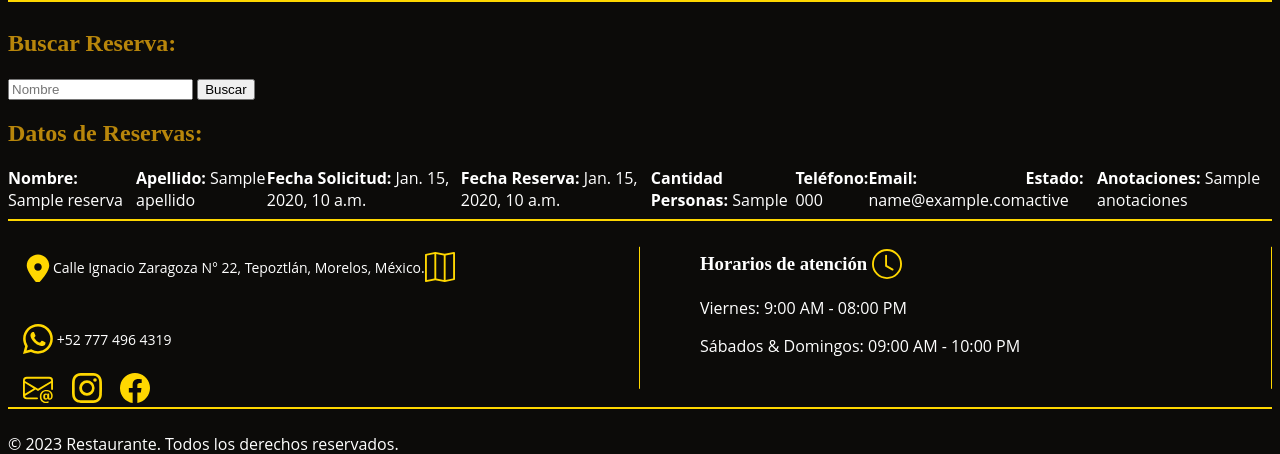
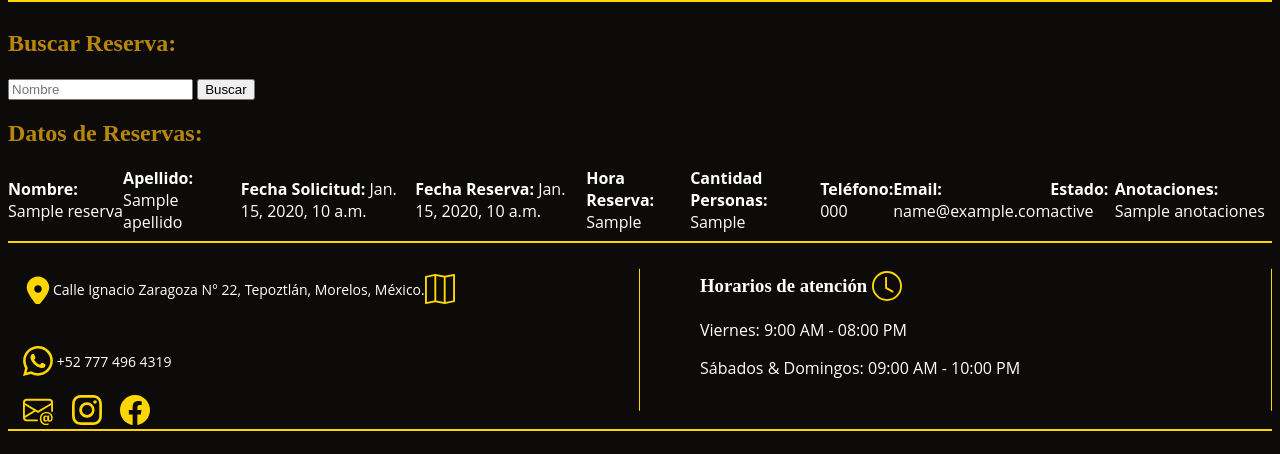
Before and after one commit to sebastianVH/Ignacio, a Django app: template AppRitual/templates/getReservas.html in a window 1280 px wide. Shown: the part 125-579 px from the top of the page. Run offline with Django 3.2, Linux system fonts and the light colour scheme; the template is opened without the code that fills it: most values are stand-ins (such as "Sample title", 1, 10 or a date in 2020).

Commit message:
se rompió num 324234

```diff
--- a/AppRitual/models.py
+++ b/AppRitual/models.py
@@ -18,16 +18,18 @@ class Trabajadore(models.Model):
 class ReservasMesa(models.Model):
     nombre = models.CharField(max_length=40)
     apellido = models.CharField(max_length=40)
-    fechaSolicitud = models.DateTimeField(verbose_name="Fecha Solicitud")
+    fechaSolicitud = models.DateField(verbose_name="Fecha Solicitud")
     fechaReserva = models.DateTimeField(verbose_name="Fecha Reserva")
+    horaReserva = models.TimeField(verbose_name="Hora Reserva")
     numeroPersonas = models.IntegerField(verbose_name="Número Personas")
     telefono = models.CharField(max_length=10, verbose_name="Teléfono")
     email = models.EmailField(blank=True, null=True, verbose_name="Email (opcional)")
+    costo = models.DecimalField(max_digits=6, decimal_places=2, blank=True, null=True, verbose_name="Costo (opcional)")
     estado = models.BooleanField(verbose_name="Estado: (activo ✔ / inactivo ✘)")
     anotaciones = models.TextField(blank=True, verbose_name="Anotaciones (Opcional)")
 
     def __str__(self):
-        return f'{self.nombre} {self.apellido} | Fecha Solicitud: {self.fechaSolicitud} | Fecha Reserva: {self.fechaReserva} | Número Personas: {self.numeroPersonas} | {self.telefono} | {self.estado} | '
+        return f'{self.nombre} {self.apellido} | Fecha Solicitud: {self.fechaSolicitud} | Fecha Reserva: {self.fechaReserva} {self.horaReserva} | Número Personas: {self.numeroPersonas} | {self.telefono} | {self.estado} | '
 
 
 class Evento(models.Model):
--- a/AppRitual/templates/getReservas.html
+++ b/AppRitual/templates/getReservas.html
@@ -17,6 +17,7 @@
                     <li><strong>Apellido:</strong> {{ reserva.apellido }}</li>
                     <li><strong>Fecha Solicitud:</strong> {{ reserva.fechaSolicitud }}</li>
                     <li><strong>Fecha Reserva:</strong> {{ reserva.fechaReserva }}</li>
+                    <li><strong>Hora Reserva:</strong> {{ reserva.horaReserva }}</li>
                     <li><strong>Cantidad Personas:</strong> {{ reserva.numeroPersonas }}</li>
                     <li><strong>Teléfono:</strong> {{ reserva.telefono }}</li>
                     <li><strong>Email:</strong> {{ reserva.email }}</li>
--- a/AppRitual/templates/reservaciones.html
+++ b/AppRitual/templates/reservaciones.html
@@ -7,7 +7,6 @@
 </head>
 <body>
     {% block welcome_message %}
-        <!-- No se mostrará ningún contenido aquí -->
     {% endblock %}
     {% block getReservas %}
 
@@ -31,6 +30,7 @@
                 <th>Apellido</th>
                 <th>F. Solicitud</th>
                 <th>Fecha</th>
+                <th>Hora</th>
                 <th>Cant. Personas</th>
                 <th>Teléfono</th>
                 <th>Email</th>
@@ -42,7 +42,8 @@
                         <td>{{ reserva.nombre }}</td>
                         <td>{{ reserva.apellido }}</td>
                         <td><span style="color: #b8860b;">{{ reserva.fechaSolicitud|date:"d/m/Y" }}</span></td>
-                        <td>{{ reserva.fechaReserva|date:"d/m/Y" }}</td>
+                        <td>{{ reserva.fechaReserva|date:"d/m/Y H:i A" }}</td>
+                        <td>{{ reserva.horaReserva|time:"h:i A" }}</td>
                         <td>{{ reserva.numeroPersonas }}</td>
                         <td>{{ reserva.telefono }}</td>
                         <td><span style="color: #b8860b;">{{ reserva.email }}</span></td>
@@ -57,8 +58,6 @@
                     </tr>
                 {% endfor %}
         </table>
-
-
     {% endblock %}
 </body>
 </html>
--- a/AppRitual/views.py
+++ b/AppRitual/views.py
@@ -48,7 +48,7 @@ def setReservas(request):
         miReserva = reservacionFormularios(request.POST)
         if miReserva.is_valid():
             data = miReserva.cleaned_data
-            reserva = ReservasMesa(nombre=data["nombre"], apellido=data["apellido"], fechaSolicitud=data["fechaSolicitud"], fechaReserva=data["fechaReserva"], numeroPersonas=data["numeroPersonas"], telefono=data["telefono"], email=data["email"], estado=data["estado"], anotaciones=data["anotaciones"])
+            reserva = ReservasMesa(nombre=data["nombre"], apellido=data["apellido"], fechaSolicitud=data["fechaSolicitud"], fechaReserva=data["fechaReserva"], horaReserva=data["horaReserva"], numeroPersonas=data["numeroPersonas"], telefono=data["telefono"], email=data["email"], estado=data["estado"], anotaciones=data["anotaciones"])
             reserva.save()
             miReserva = reservacionFormularios()
             return render(request, "setReservas.html", {"miReserva": miReserva, "Reservaciones": Reservaciones})
@@ -158,11 +158,11 @@ def contactar(request): # Vista del mail
 def contactarExitoso(request): # Vista del mail enviado
     return render(request, "contactarExitoso.html")
 
-def estadoReservas(request):                            # Anular reservas que ya pasaron.
+def estadoReservas(request):                            # Anular reservas que ya pasaron. ARREGLAR
     reservas = ReservasMesa.objects.all()
     today = date.today()
 
-    for reserva in reservas:
+    for reserva in reservaciones:
         if reserva.fechaReserva.date() < today:
             reserva.estado = False
 
```
Also changed, not shown: AppRitual/migrations/0001_initial.py, AppRitual/migrations/0002_alter_evento_anotaciones_and_more.py (deleted), AppRitual/migrations/0002_reservasmesa_costo.py (added), db.sqlite3.
